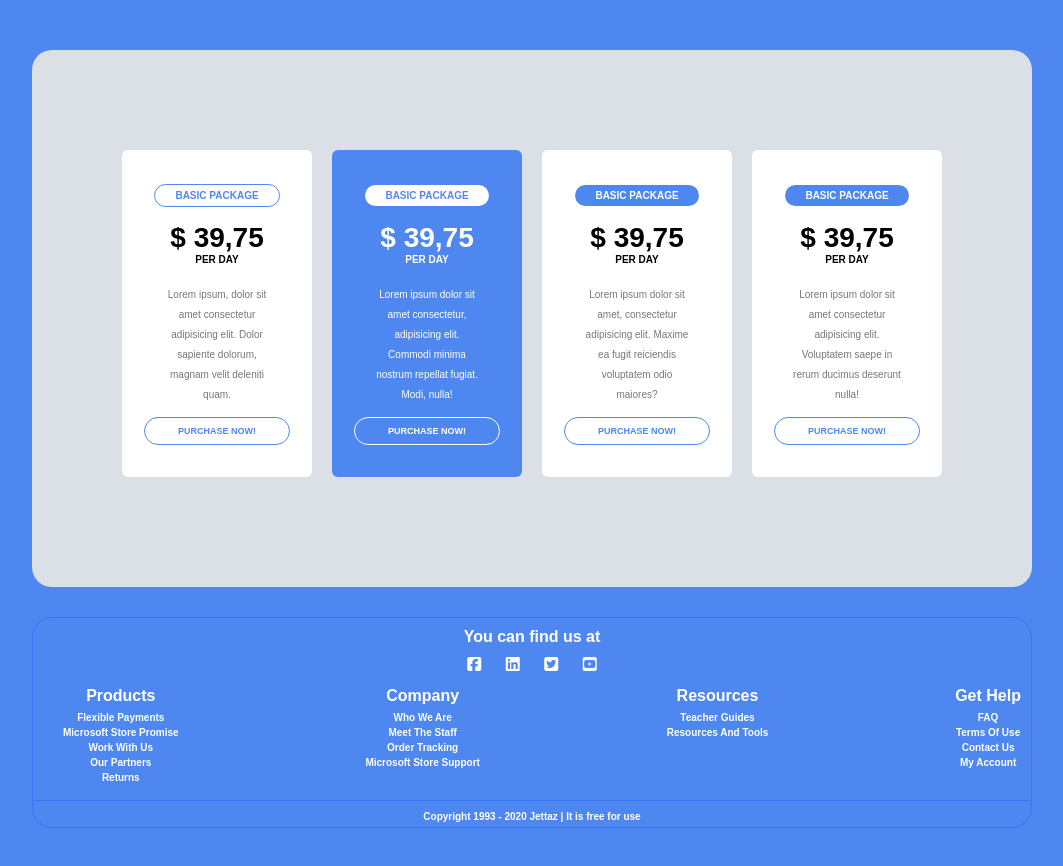
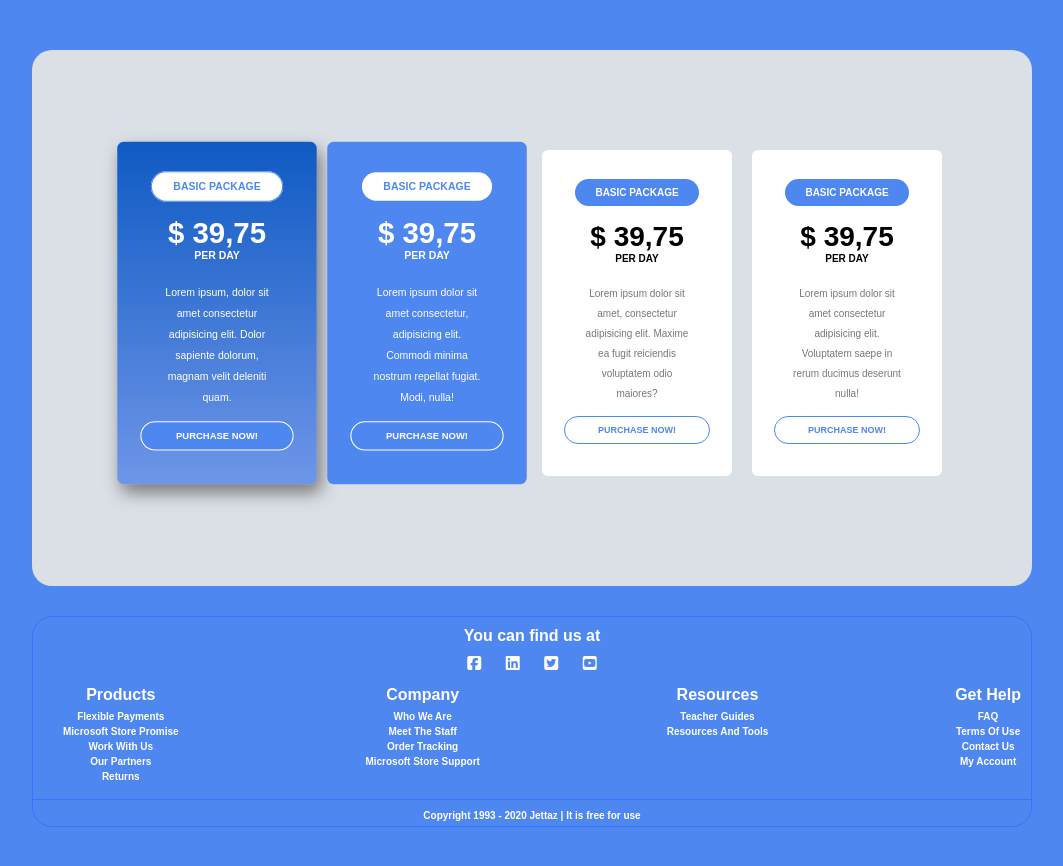
Before and after one commit to Kristle22/basic-package-project, a website: page index.html in a window 1280 px wide. In both pictures the pointer is over the link 325 px from the left and 195 px from the top of the page. Shown: the whole page, without its empty margins (108-1171 px from the left). Drawn offline with Linux system fonts and the light colour scheme.

Commit message:
hoover effect and shaddows

```diff
--- a/css/main.css
+++ b/css/main.css
@@ -35,6 +35,7 @@ body {
   padding: 40px 0;
   margin: 0 10px 10px 10px;
   text-align: center;
+  transition: all 0.2s ease-out;
 }
 a {
   text-decoration: none;
@@ -43,7 +44,7 @@ a {
   color: #fff;
   font-weight: bold;
   border-radius: 15px;
-  padding: 5px 20px;
+  padding: 8px 20px;
   line-height: 12px;
 }
 a.bottom-link {
@@ -52,6 +53,7 @@ a.bottom-link {
   border: 1px solid #4e87f0;
   padding: 8px 33px;
   font-size: 9px;
+  transition: all 0.2s ease-out;
 }
 .profit {
   font-size: 14px;
@@ -71,16 +73,23 @@ a.bottom-link {
 .blue {
   background-color: #4e87f0;
   color: #fff;
+  transform: scale(1.05);
 }
 
-.blue .top-link {
+a.top-link {
+  line-height: 5px;
+  transition: all 0.2s ease-out;
+}
+.blue .top-link,
+.floats:hover a.top-link {
   background-color: #fff;
   color: #4e87f0;
 }
 .blue p {
   color: #fff;
 }
-.blue .bottom-link {
+.blue .bottom-link,
+.floats:hover a.bottom-link {
   background-color: #4e87f0;
   border: 1px solid #fff;
   color: #fff;
@@ -134,8 +143,17 @@ a.bottom-link {
   padding-bottom: 5px;
   border-top: 1px solid #3277f7;
 }
-.floats .top-link:hover,
-.blue .bottom-link:hover {
+.floats:hover {
+  transform: scale(1.05);
+  background: linear-gradient(#0654c2f4, #487be8bc);
+  box-shadow: 4px 8px 16px #777;
+}
+.floats:hover p,
+.floats:hover h1 {
+  color: #fff;
+}
+.floats:hover .top-link,
+.floats > a.bottom-link:hover {
   border: 1px solid #4e87f0;
   background-color: #fff;
   color: #4e87f0;
@@ -150,8 +168,8 @@ p > a:hover {
   text-decoration: underline;
 }
 .soc-icons a:hover {
-  font-size: 20px;
-  padding: 8px;
+  font-size: 30px;
+  padding: 3px 4px;
 }
 
 @media screen and (max-width: 500px) {
```
